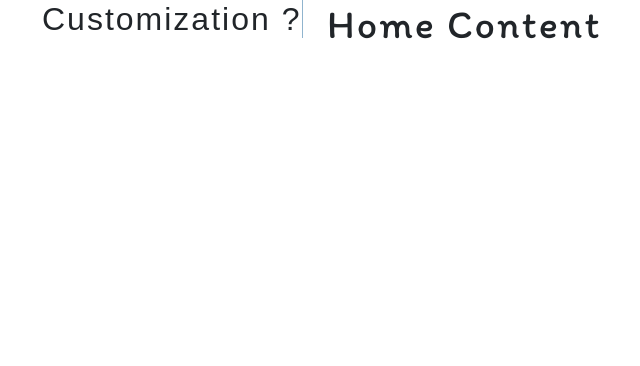
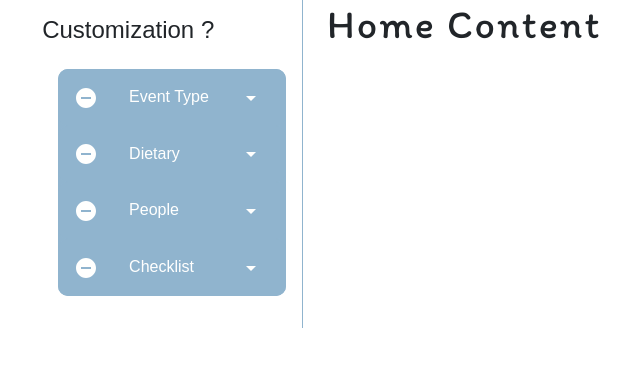
Before and after one commit to chih611/Foodash, a Next.js app: page /CustomerView/HomePage/HomeContent/HomeContent in a window 1280 px wide. Shown: the top 366 px of the page, without its empty margins (40-680 px from the left). Built offline with nearby package versions, Linux system fonts and the light colour scheme.

Commit message:
adding in the first touches for the side bar of the homepage

```diff
--- a/src/pages/CustomerView/HomePage/HomeSideBar/HomeSideBar.js
+++ b/src/pages/CustomerView/HomePage/HomeSideBar/HomeSideBar.js
@@ -1,11 +1,15 @@
 import React from "react";
+import HomeSideBarBox from "./HomeSideBarBox";
 
 const HomeSideBar = () => {
   return (
     <div className="home-sidebar">
       <div className="home-sidebar-container">
         <div className="home-sidebar-item">
-          <h2>Customization ?</h2>
+          <h4>Customization ?</h4>
+        </div>
+        <div className="home-sidebar-box">
+          <HomeSideBarBox />
         </div>
       </div>
     </div>
--- /dev/null
+++ b/src/pages/CustomerView/HomePage/HomeSideBar/HomeSideBarBox.js
@@ -0,0 +1,57 @@
+import React from "react";
+import { Row, Col, Nav } from "react-bootstrap";
+import RemoveCircleIcon from "@mui/icons-material/RemoveCircle";
+import ArrowDropDownIcon from "@mui/icons-material/ArrowDropDown";
+
+const HomeSideBarBox = () => {
+  return (
+    <div className="sidebar-box">
+      <div className="sidebar-box-category">
+        <Row>
+          <Col xs={3}>
+            <RemoveCircleIcon />
+          </Col>
+          <Col xs={6}>Event Type</Col>
+          <Col xs={3}>
+            <ArrowDropDownIcon />
+          </Col>
+        </Row>{" "}
+      </div>
+      <div className="sidebar-box-category">
+        <Row>
+          <Col xs={3}>
+            <RemoveCircleIcon />
+          </Col>
+          <Col xs={6}>Dietary</Col>
+          <Col xs={3}>
+            <ArrowDropDownIcon />
+          </Col>
+        </Row>{" "}
+      </div>
+      <div className="sidebar-box-category">
+        <Row>
+          <Col xs={3}>
+            <RemoveCircleIcon />
+          </Col>
+          <Col xs={6}>People</Col>
+          <Col xs={3}>
+            <ArrowDropDownIcon />
+          </Col>
+        </Row>{" "}
+      </div>
+      <div className="sidebar-box-category">
+        <Row>
+          <Col xs={3}>
+            <RemoveCircleIcon />
+          </Col>
+          <Col xs={6}>Checklist</Col>
+          <Col xs={3}>
+            <ArrowDropDownIcon />
+          </Col>
+        </Row>{" "}
+      </div>
+    </div>
+  );
+};
+
+export default HomeSideBarBox;
--- a/src/styles/base/typography.scss
+++ b/src/styles/base/typography.scss
@@ -1,12 +1,12 @@
 // styles/base/typography.scss
 
-@use '../abstract/colors' as colors;
-@import url('https://fonts.googleapis.com/css2?family=Itim&display=swap');
+@use "../abstract/colors" as colors;
+@import url("https://fonts.googleapis.com/css2?family=Itim&display=swap");
 
-$font-stack: 'DM Sans', sans-serif;
+$font-stack: "DM Sans", sans-serif;
 
 h1 {
-  font-family: 'Itim', sans-serif;
+  font-family: "Itim", sans-serif;
   font-size: 84px;
   font-weight: bold;
   color: colors.$headline-color;
@@ -14,7 +14,7 @@ h1 {
 }
 
 h2 {
-  font-family: 'DM Sans', sans-serif;
+  font-family: "DM Sans", sans-serif;
   font-size: 48px;
   font-weight: bold;
   color: colors.$headline-color;
@@ -50,14 +50,19 @@ body {
   color: colors.$text-color;
 }
 
-.direction{
+.sidebar-box {
+  font-family: $font-stack;
+  font-size: 16px;
+  font-weight: normal;
+  color: colors.$bg-color;
+}
 
+.direction {
   font-family: $font-stack;
   font-size: 16px;
   font-weight: normal;
   color: colors.$text-color;
 }
-
 
 .button-text {
   font-family: $font-stack;
--- a/src/styles/components/homeBody.scss
+++ b/src/styles/components/homeBody.scss
@@ -1,6 +1,20 @@
-@use '../abstract/colors' as colors;
-@use '../abstract/mixins' as mixins;
+@use "../abstract/colors" as colors;
+@use "../abstract/mixins" as mixins;
 
-.home-sidebar{
-    border-right: 1px solid  colors.$element-2nd-color;
+.home-sidebar {
+  border-right: 1px solid colors.$element-2nd-color;
+  padding: 1rem 0.01rem;
 }
+.home-sidebar-box {
+  padding: 1rem;
+}
+
+.sidebar-box {
+  background-color: colors.$element-2nd-color;
+  border-radius: 10px;
+
+  &-category {
+    @extend .sidebar-box;
+    padding: 1rem;
+  }
+}
```
